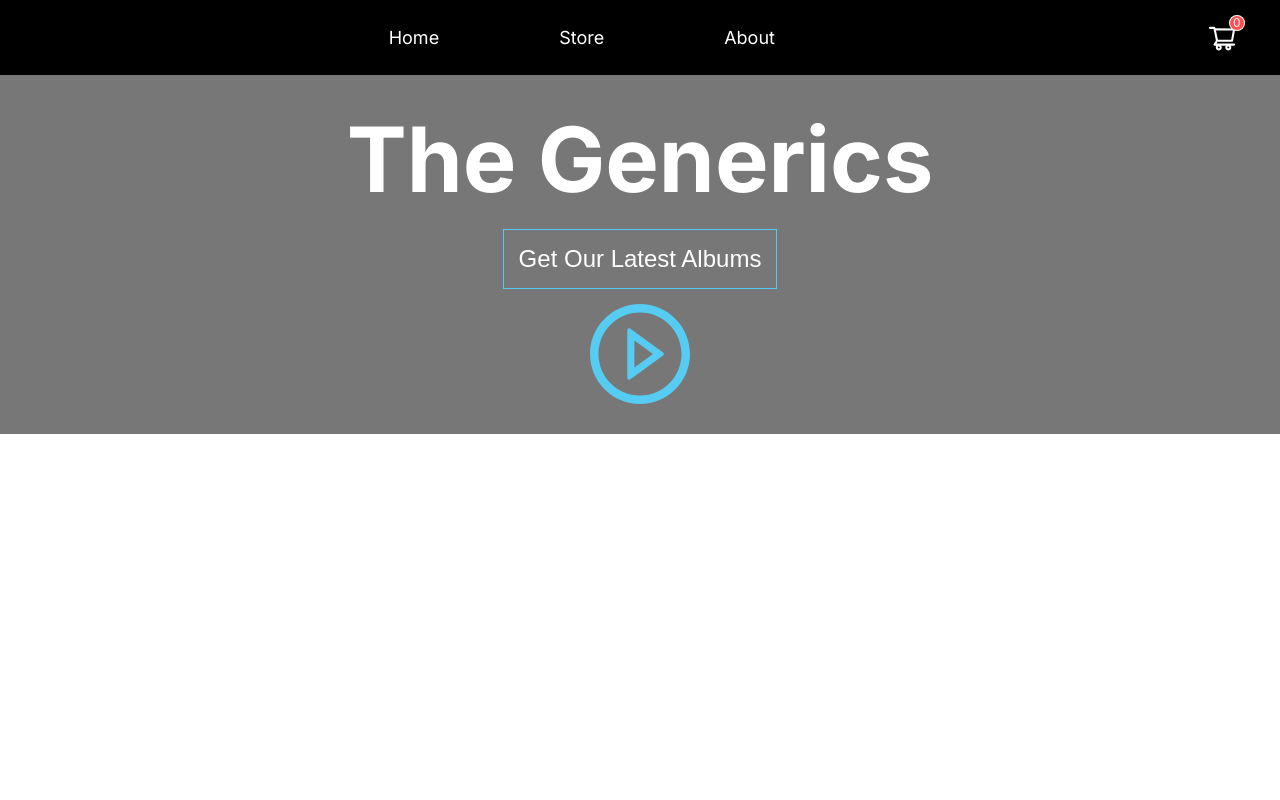
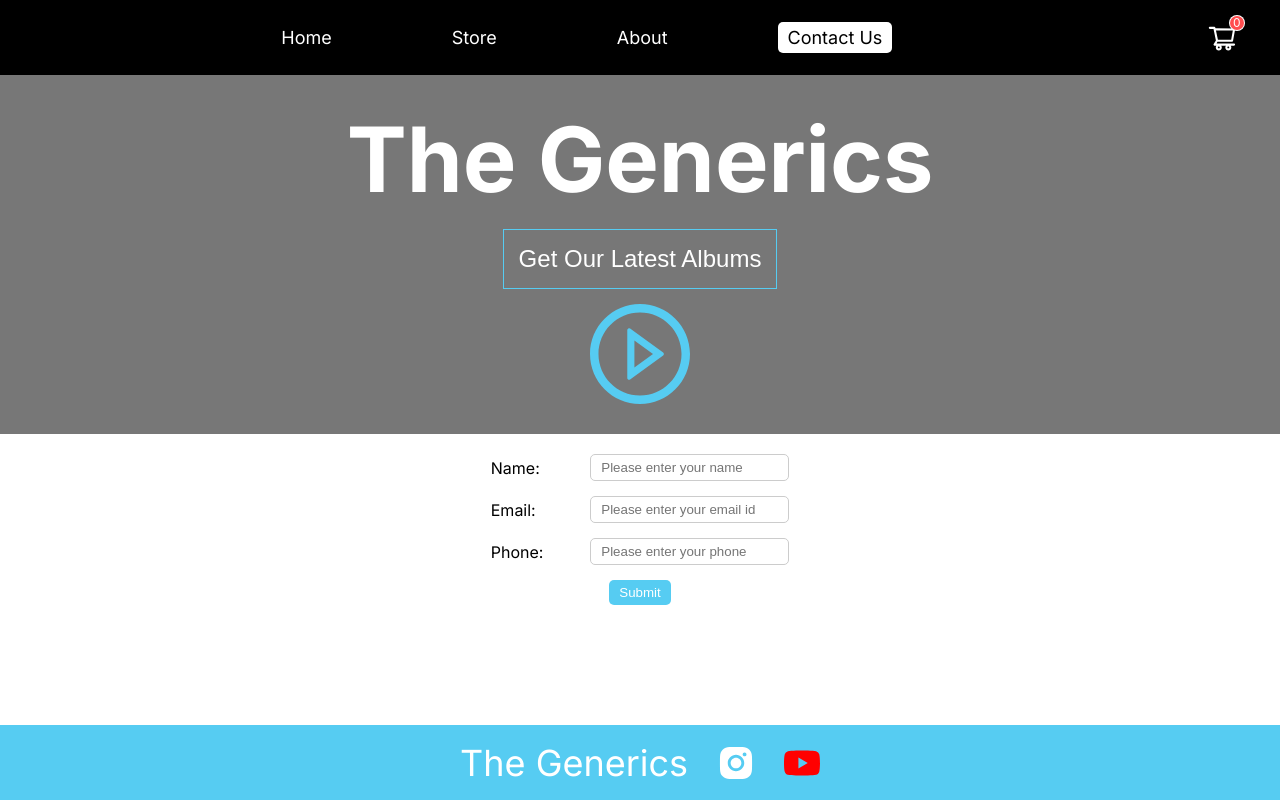
Before and after one commit to srinath-3898/ecommerce-application, a Next.js app: page /contactus in a window 1280 px wide. Before the commit this address had no page. Shown: the top 800 px of the page. Built offline with nearby package versions, Linux system fonts and the light colour scheme.

Commit message:
Adding Contact US Page via REACT ROUTER

```diff
--- /dev/null
+++ b/src/app/contactus/Contactus.module.css
@@ -0,0 +1,29 @@
+.contact_us {
+  width: 50%;
+  margin: auto;
+  display: grid;
+  place-items: center;
+  gap: 15px;
+  padding: 20px;
+}
+
+.input_controller {
+  display: grid;
+  grid-template-columns: 1fr 2fr;
+  align-items: center;
+}
+
+.input_controller input {
+  padding: 5px 10px;
+  border: 1px solid #cccccc;
+  border-radius: 5px;
+  outline: none;
+}
+
+.submit_btn {
+  padding: 5px 10px;
+  border: none;
+  color: white;
+  background-color: #56ccf2;
+  border-radius: 5px;
+}
--- /dev/null
+++ b/src/app/contactus/page.jsx
@@ -0,0 +1,56 @@
+"use client";
+import React, { useState } from "react";
+import styles from "./Contactus.module.css";
+
+const Contactus = () => {
+  const [formData, serFormData] = useState({ name: "", email: "", phone: "" });
+
+  const handleInputChange = (event) => {
+    const { name, value } = event.target;
+    serFormData((prevState) => ({ ...prevState, [name]: value }));
+  };
+
+  const handleSubmit = () => {
+    console.log(formData);
+  };
+
+  return (
+    <form onSubmit={handleSubmit} className={styles.contact_us}>
+      <div className={styles.input_controller}>
+        <label htmlFor="name">Name:</label>
+        <input
+          type="text"
+          id="name"
+          placeholder="Please enter your name"
+          value={formData.name}
+          onChange={handleInputChange}
+        />
+      </div>
+      <div className={styles.input_controller}>
+        <label htmlFor="email">Email:</label>
+        <input
+          type="email"
+          id="email"
+          placeholder="Please enter your email id"
+          value={formData.email}
+          onChange={handleInputChange}
+        />
+      </div>
+      <div className={styles.input_controller}>
+        <label htmlFor="phone">Phone:</label>
+        <input
+          type="text"
+          id="phone"
+          placeholder="Please enter your phone"
+          value={formData.phone}
+          onChange={handleInputChange}
+        />
+      </div>
+      <button type="submit" className={styles.submit_btn}>
+        Submit
+      </button>
+    </form>
+  );
+};
+
+export default Contactus;
--- a/src/components/Header/Header.jsx
+++ b/src/components/Header/Header.jsx
@@ -49,6 +49,14 @@ const Header = () => {
           >
             About
           </Link>
+          <Link
+            href={"/contactus"}
+            className={`${styles.nav_link} ${
+              activeNavlink === "contactus" ? styles.active_nav_link : ""
+            }`}
+          >
+            Contact Us
+          </Link>
         </div>
         <Badge count={items.length} showZero size="small">
           <ShoppingCartOutlined
```
